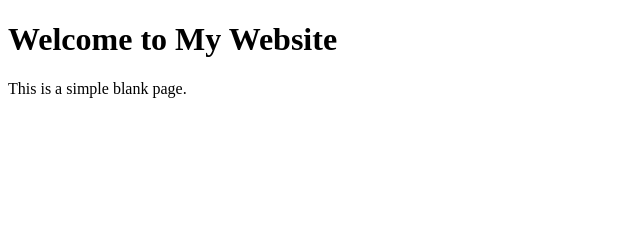
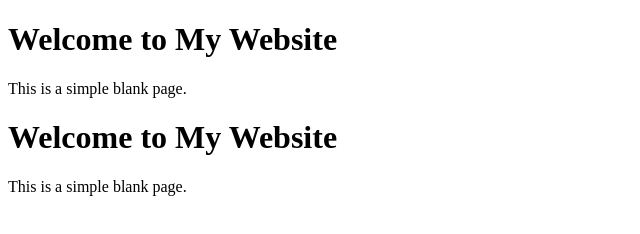
Before and after one commit to wahidibrahimy/Testproject, a plain HTML site: page index.html in a window 1280 px wide. Shown: the whole page, without its empty margins (0-640 px from the left). Drawn offline with Linux system fonts and the light colour scheme.

Commit message:
update index

```diff
--- a/index.html
+++ b/index.html
@@ -8,5 +8,8 @@
   <body>
     <h1>Welcome to My Website</h1>
     <p>This is a simple blank page.</p>
+
+    <h1>Welcome to My Website</h1>
+    <p>This is a simple blank page.</p>
   </body>
 </html>
```
